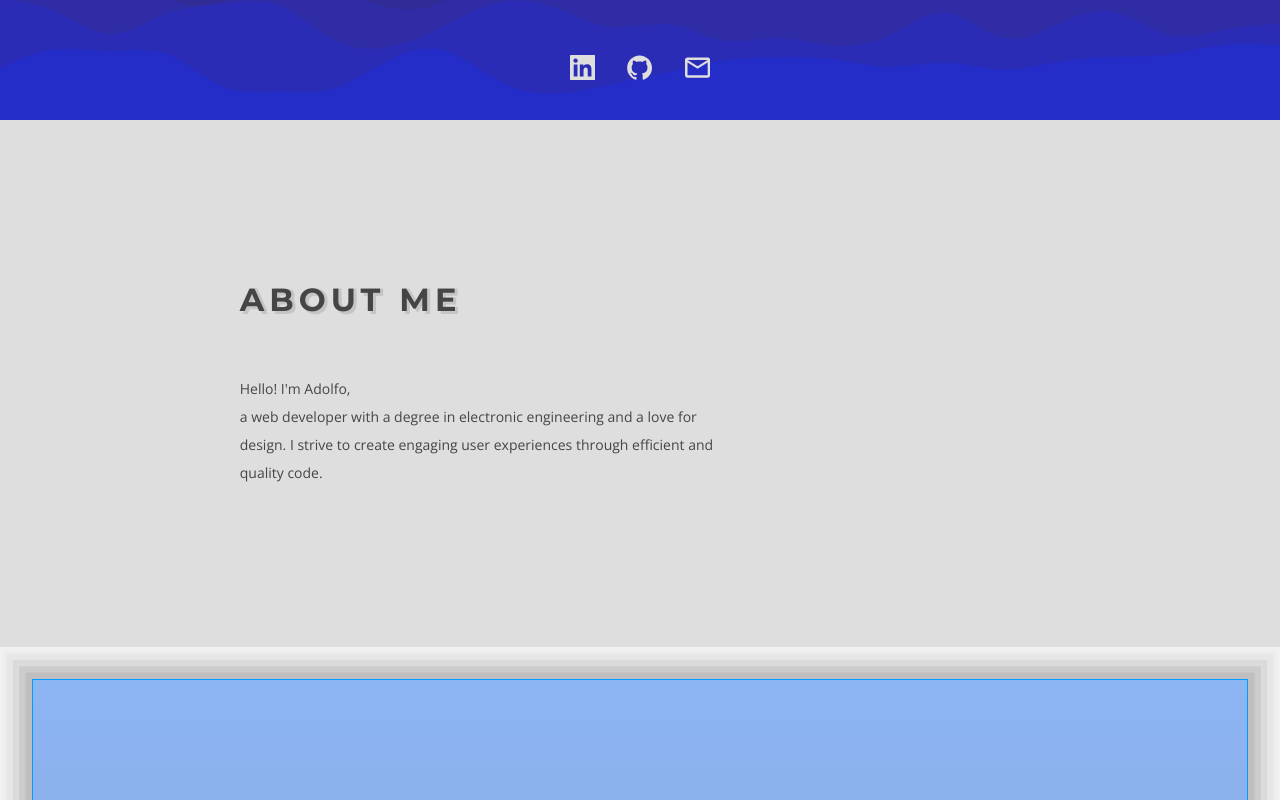
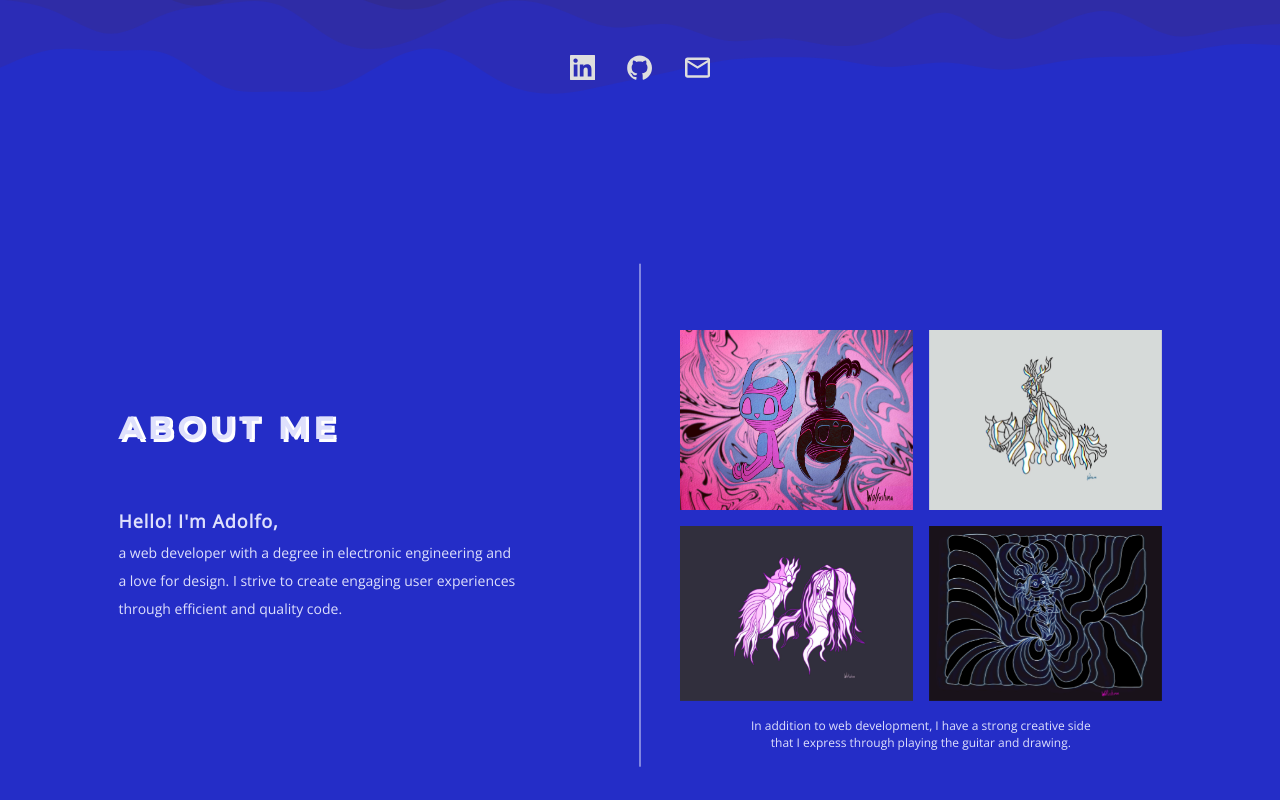
Before and after one commit to Wolfushima/portfolio, a React (Create React App) app: page / in a window 1280 px wide. Shown: the part 680-1480 px from the top of the page. Built offline with nearby package versions, Linux system fonts and the light colour scheme; a web font is replaced by a local one.

Commit message:
style: Update style for about me component

```diff
--- a/src/sass/_aboutme.scss
+++ b/src/sass/_aboutme.scss
@@ -1,110 +1,119 @@
 .aboutme {
-  background: $bg-light;
+  background-color: #242dc7;
   &__wrapper {
-    padding: 10rem 0;
+    max-width: 1440px;
+    padding: 10rem 5rem;
+    margin: 0 auto;
+    @include breakpoint-down(medium) {
+      padding: 10rem 3rem;
+    }
+    @include breakpoint-down(small) {
+      padding: 5rem 2rem;
+    }
   }
   &__container {
     display: flex;
-    flex-direction: column;
+    flex-direction: row;
     justify-content: center;
     align-items: center;
+    gap: 5rem;
+    padding: 0 3vw;
+    position: relative;
+    &::after {
+      content: '';
+      position: absolute;
+      width: 1px;
+      height: calc(100% + 2rem);
+      background-color: #DEE0FC;
+      top: 50%;
+      left: 50%;
+      transform: translate(-50%, -50%);
+    }
+    @include breakpoint-down(medium) {
+      padding: 0;
+    }
+    @include breakpoint-down(x-small) {
+      flex-direction: column;
+      gap: 2rem;
+    }
+    @include breakpoint-down(x-small) {
+      &::after {
+        content: none;
+      }
+    }
+  }
+  &__left {
+    flex: 1;
+    width: 100%
   }
   &__header {
     h3 {
-      @include h3(#454545)
+      @include h3(#DEE0FC);
     }
   }
   &__description {
-    width: 60%;
-    max-width: 1440px;
-    margin: 0 0 10rem 0;
+    @include breakpoint-down(x-small) {
+      border-left: 1px solid #DEE0FC;
+      padding-left: 1rem;
+    }
     p {
       font-family: 'Open Sans', sans-serif;
       font-size: $font-sm;
       line-height: 2;
       max-width: 100ch;
-      margin: 0 auto;
-      color: $light-grey-text;
+      color: #DEE0FC;
+      max-width: 50ch;
     }
-    @include breakpoint-up(x-large) {
-      padding: 0 5rem;
+    :first-child {
+      font-size: $font-med;
+      font-weight: 900;
+      letter-spacing: 1px;
     }
-    @include breakpoint-down(small) {
+    @include breakpoint-down(medium) {
       p {
         font-size: $font-xsm;
       }
     }
-    @include breakpoint-down(x-small) {
-      width: 100%;
-      padding: 0 2rem;
-    }
   }
   &__extra {
+    flex: 1;
     display: flex;
-    flex-direction: row;
-    background: rgb(141,136,167);
-    background: linear-gradient(0deg, rgba(141,136,167,1) 0%, rgba(140,181,243,1) 100%);
-    gap: 2rem;
-    box-shadow:
-      rgba(170, 170, 170, 0.4) 0 0 0px 0.4rem,
-      rgba(170, 170, 170, 0.3) 0 0 0px 0.8rem,
-      rgba(170, 170, 170, 0.2) 0 0 0px 1.2rem,
-      rgba(170, 170, 170, 0.1) 0 0 0px 1.6rem,
-      rgba(170, 170, 170, 0.05) 0 0 0px 1.8rem,
-      #f1f1f1 0 0 0 2rem;
-    border: 1px solid #039bff;
-    margin: 2rem;
-    padding: 10% 20vw;
-    @include breakpoint-down(small) {
-      padding: 10% 10vw;
-    }
-    @include breakpoint-down(x-small) {
-      padding: 2rem;
-    }
+    flex-direction: column;
+    align-items: center;
+    justify-content: center;
+    gap: 1rem;
   }
   &__extra-description {
     display: flex;
     justify-content: center;
     align-items: center;
-    width: 30%;
-    font-family: 'Manrope', sans-serif;
-    color: whitesmoke;
-    font-size: $font-lg;
-    font-weight: 900;
-    @include breakpoint-up(medium) {
-      font-size: $font-med;
-    }
-    @include breakpoint-down(small) {
-      font-size: $font-sm;
-    }
-    @include breakpoint-down(x-small) {
-      width: 40%;
-    }
-    @include breakpoint-down(xx-small) {
+    width: 100%;
+    padding: 0 1rem;
+    p {
+      font-family: 'Open Sans', sans-serif;
+      color: #DEE0FC;
       font-size: $font-xsm;
-      width: 50%;
+      text-align: center;
+      max-width: 50ch;
     }
   }
-  &__images {
+  &__extra-description.placeholder {
+    opacity: 0;
+    user-select: none;
+    @include breakpoint-down(x-small) {
+      display: none;
+    }
+  }
+  &__image-container {
     display: grid;
     grid-template-columns: repeat(2, 1fr);
-    width: 70%;
-    min-height: min-content;
-    justify-content: center;
-    margin: auto 0;
     gap: 1rem;
-    @include breakpoint-down(x-small) {
-      grid-template-columns: repeat(1, 1fr);
-      width: 60%;
-    }
-    @include breakpoint-down(xx-small) {
-      width: 50%;
-    }
   }
   &__image {
     width: 100%;
     overflow: hidden;
     img {
+      display: block;
       width: 100%;
       height: 100%;
       object-fit: cover;
```
